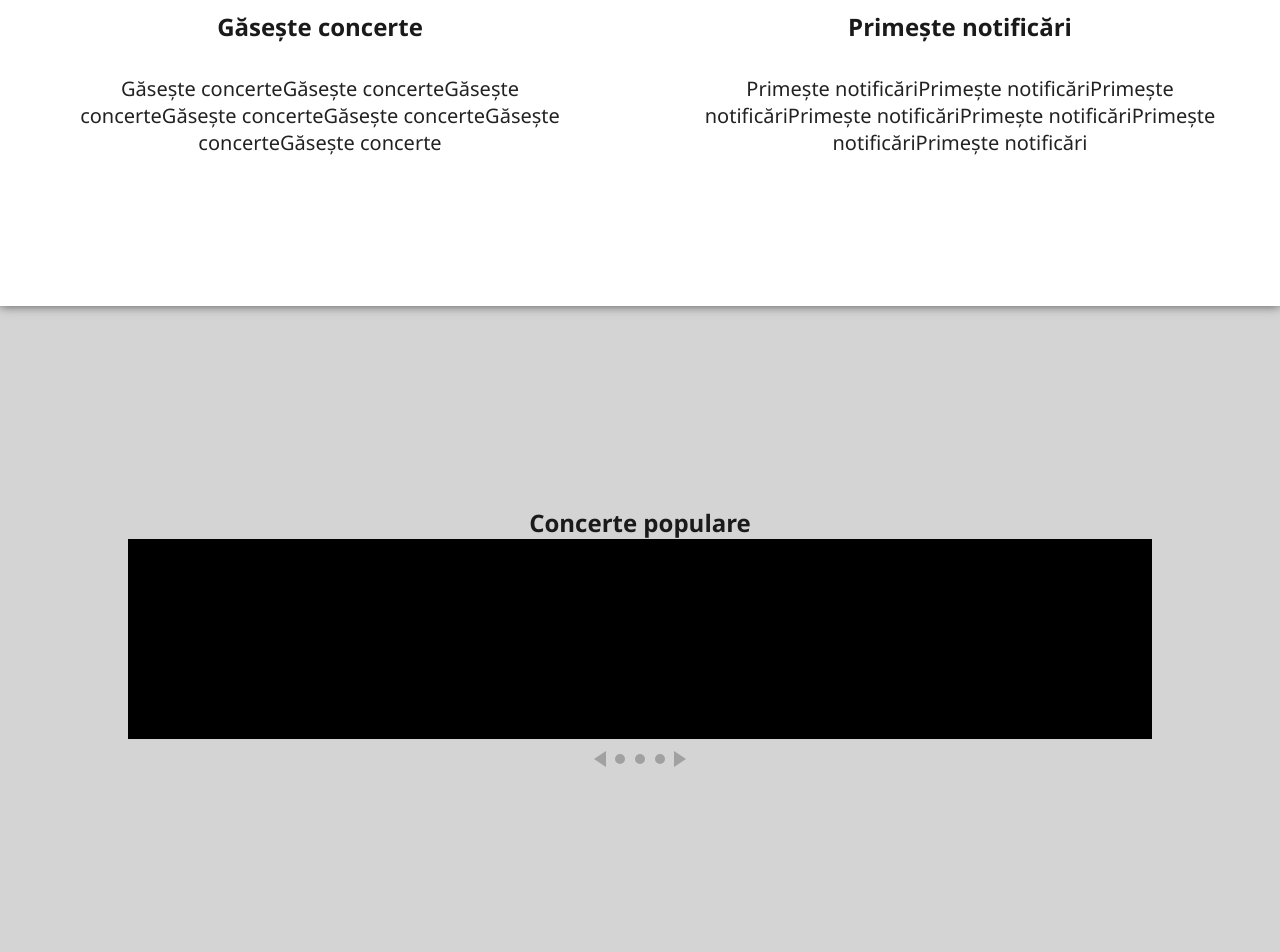
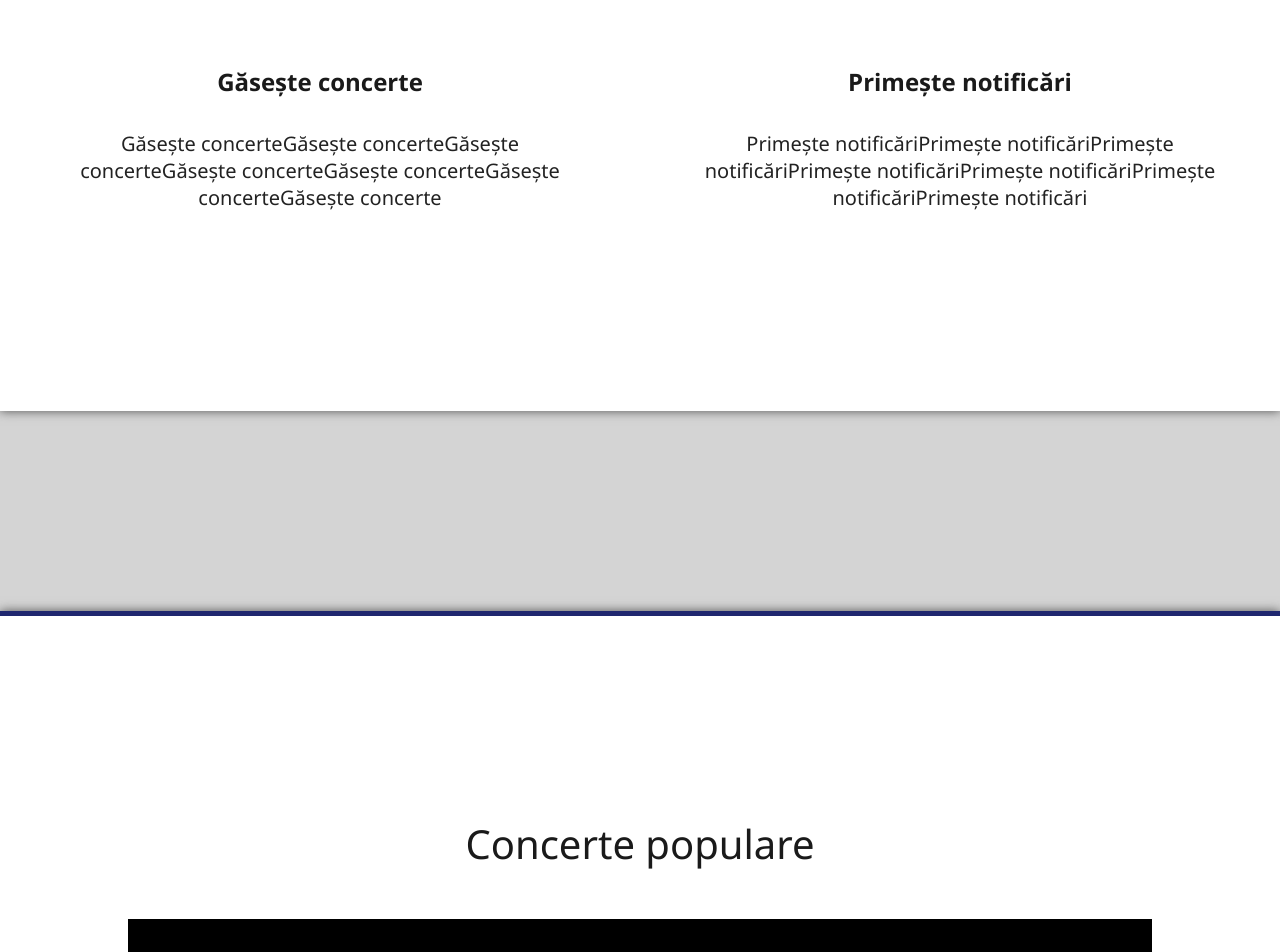
Before and after one commit to EduardDranca/Concerte, a plain HTML site: page index.html in a window 1280 px wide. Shown: the part 1140-2092 px from the top of the page. Before the commit the page ends 2009 px from the top, so only its background shows below. Drawn offline with Linux system fonts and the light colour scheme.

Commit message:
Am modificat modul stilul pentru heading

```diff
--- a/index.html
+++ b/index.html
@@ -27,15 +27,15 @@
             </div>
         </div>
         <div class="padding-wrapper">
-            <div id="features" class="container-2cr">
+            <div class="white-padding-container container-2cr">
                 <div class="info">
-                    <div class="full-width heading">Găsește concerte</div>
+                    <div class="full-width heading-medium">Găsește concerte</div>
                     <div class="full-width content">
                             Găsește concerteGăsește concerteGăsește concerteGăsește concerteGăsește concerteGăsește concerteGăsește concerte
                     </div>
                 </div>
                 <div class="info">
-                    <div class="full-width heading">Primește notificări</div>
+                    <div class="full-width heading-medium">Primește notificări</div>
                     <div class="full-width content">
                             Primește notificăriPrimește notificăriPrimește notificăriPrimește notificăriPrimește notificăriPrimește notificăriPrimește notificări
                     </div>
@@ -43,12 +43,11 @@
             </div>
         </div>
         <div class="padding-wrapper">
-            <div class="centered-text heading">
-                Concerte populare
-            </div>
-            <div class="slideshow-container">
+            <div class="white-padding-container">
+                <div class="centered-text heading-large">
+                    Concerte populare
+                </div>
                 <div class="slideshow-content">
-
                 </div>
                 <div class="slideshow-indicator">
                     <div class="triangle-left"></div>
--- a/style.css
+++ b/style.css
@@ -43,16 +43,11 @@ body {
     color: #222222;
     font-size: 1.25rem;
     text-align: center;
-    padding-top: 2rem;
-}
-
-#features {
-    background-color: white;
-    box-shadow: 0px 0px 10px #525252;
 }
 
 #find-concerts-button {
     background-color: #141947;
+    border-radius: 4px;
     color: #dcdcdc;
     display: grid;
     font-family: 'Segoe UI', Tahoma, Geneva, Verdana, sans-serif;
@@ -76,10 +71,19 @@ body {
     z-index: 10;
 }
 
-.heading {
+.heading-large {
+    color: #1a1a1a;
+    font-size: 2.5rem;
+    font-weight: 400;
+    padding-bottom: 3rem;
+    text-align: center;
+}
+
+.heading-medium {
     color: #1a1a1a;
     font-size: 1.5rem;
     font-weight: 600;
+    padding-bottom: 2rem;
     text-align: center;
 }
 
@@ -103,10 +107,8 @@ body {
 }
 
 .info {
-    height: 100%;
     margin-left: auto;
     margin-right: auto;
-    padding: 150px 0px;
     width: 80%;
 }
 
@@ -162,10 +164,6 @@ body {
     padding-top: 200px;
 }
 
-.slideshow-container {
-    margin-bottom: 100px;
-}
-
 .slideshow-content {
     background-color: black;
     height: 200px;
@@ -200,6 +198,13 @@ body {
     width: 0px;
 }
 
+.white-padding-container {
+    background-color: white;
+    box-shadow: 0px 0px 10px #525252;
+    padding: 200px 0px 200px 0px;
+    border-top: 5px solid hsl(234, 56%, 28%);
+}
+
 .wrapper {
     height: 2rem;
     margin: auto;
```
